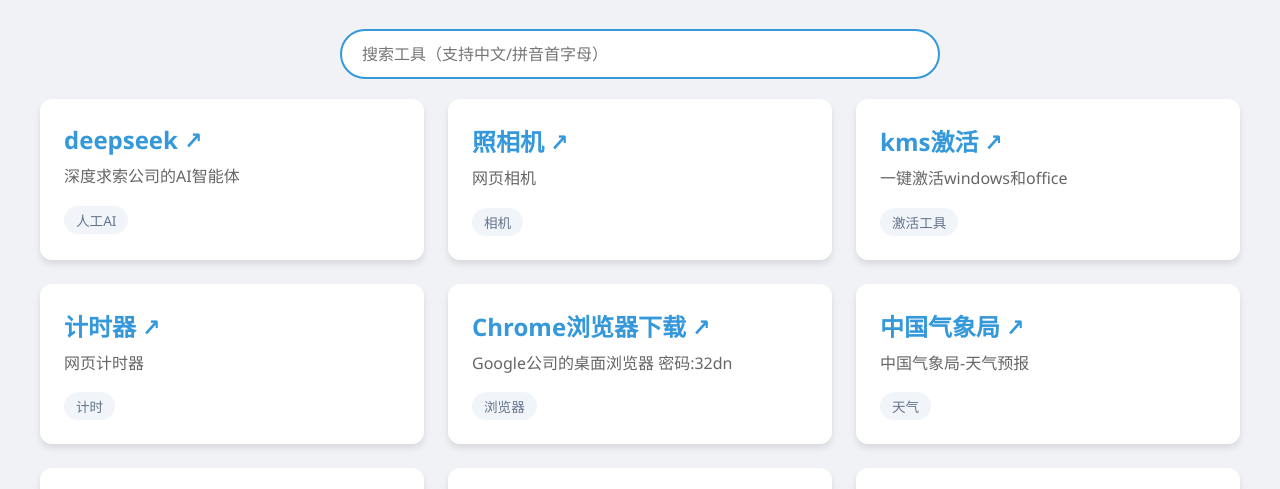
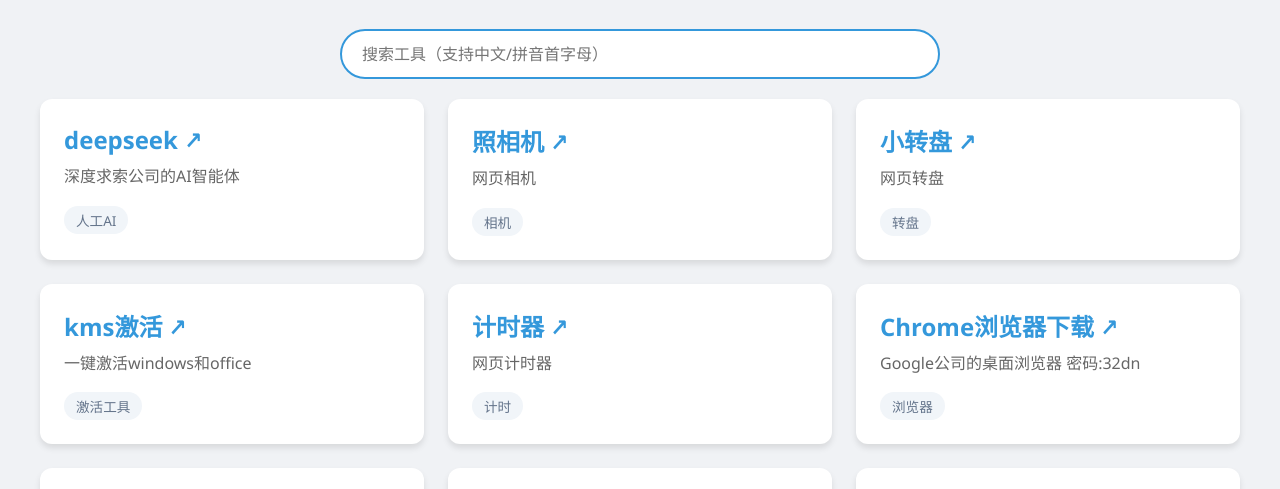
Before and after one commit to rufenghuanyu/rufenghuanyu.github.io, a plain HTML site: page index.html in a window 1280 px wide. Shown: the part 241-730 px from the top of the page. Drawn offline with Linux system fonts and the light colour scheme; a script that the page names is missing.

Commit message:
Update index.html
Signed-off-by: 如风唤雨 <jinshicheng2024@outlook.com>

```diff
--- a/index.html
+++ b/index.html
@@ -274,6 +274,15 @@
                 </a>
             </div>
 
+            <!-- 转盘 -->
+            <div class="card">
+                <a href="https://rufenghuanyu.github.io/Turntable.html" target="_blank">
+                    <h2>小转盘 ↗</h2>
+                    <p>网页转盘</p>
+                    <span class="badge">转盘</span>
+                </a>
+            </div>
+
             <!-- 激活工具 -->
             <div class="card">
                 <a href="https://kms.cx/" target="_blank">
```
